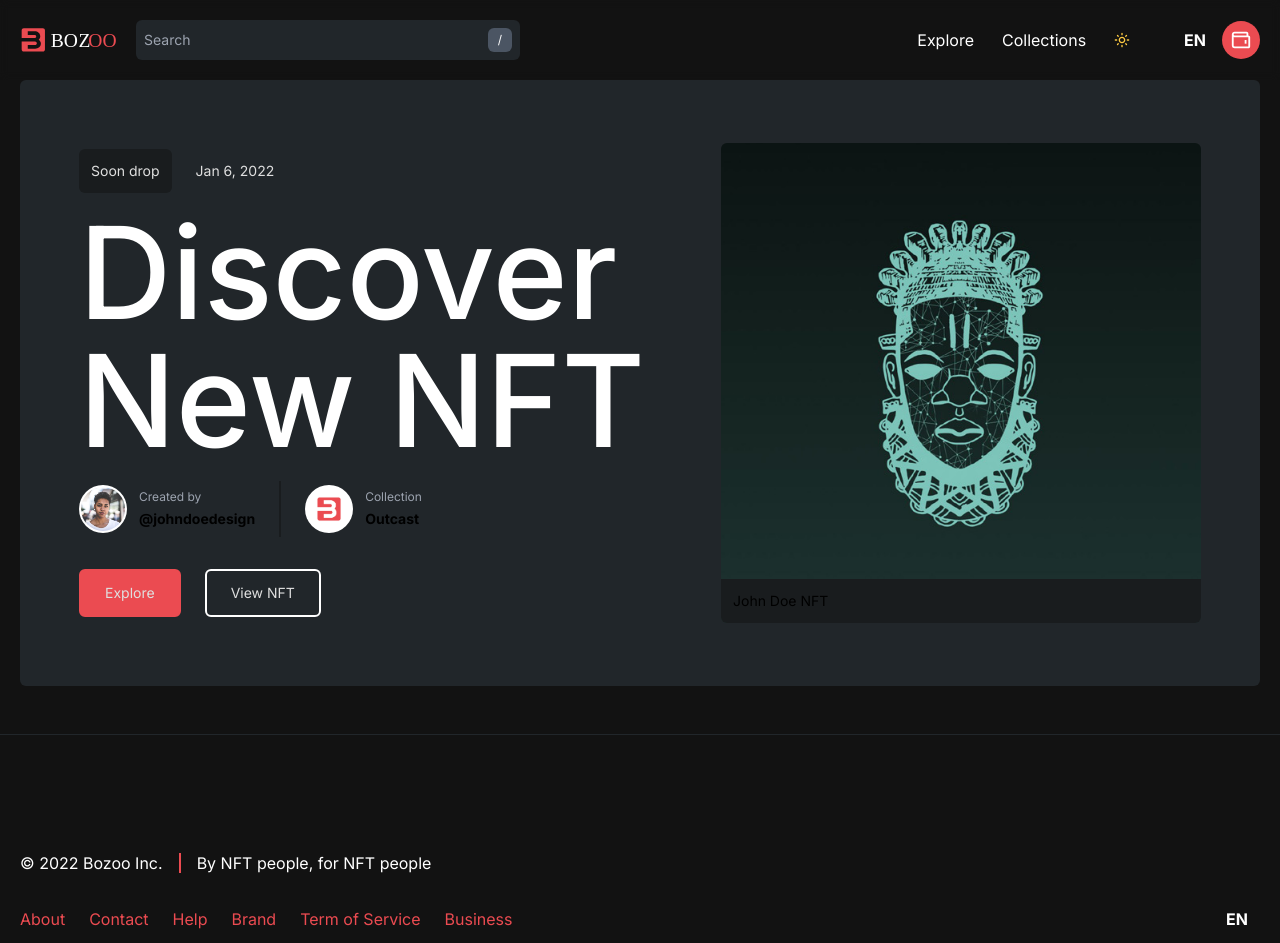
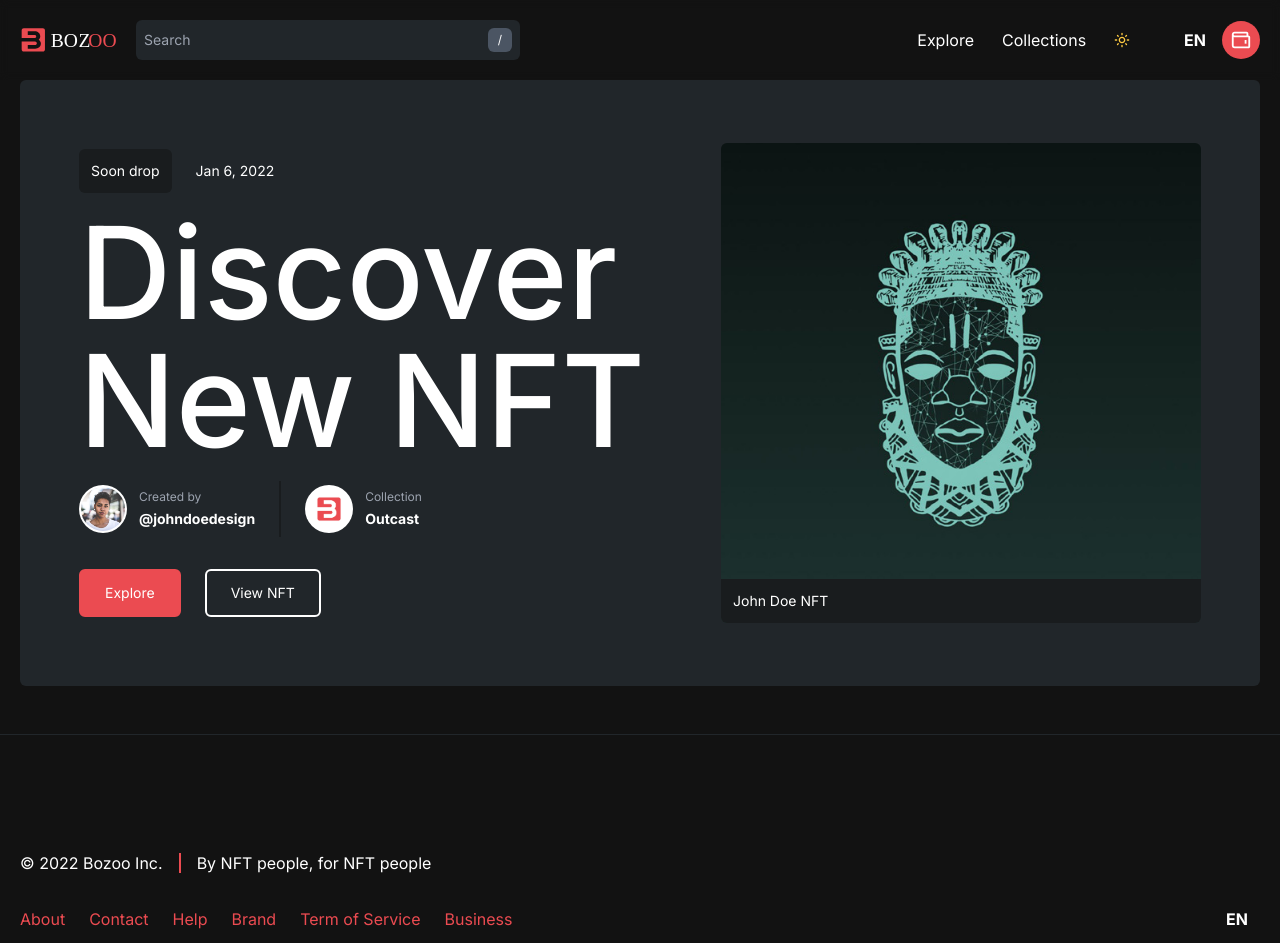
Before and after one commit to Geekles007/bozoo, a Next.js app: page / in a window 1280 px wide. Built offline with nearby package versions, Linux system fonts and the light colour scheme; some icons are missing.

Commit message:
update global.scss file

```diff
--- a/src/styles/globals.scss
+++ b/src/styles/globals.scss
@@ -20,7 +20,7 @@ a {
 
 * {
   box-sizing: border-box;
-  @apply transition-all duration-500;
+  //@apply transition-all duration-500;
 }
 
 .lang--switcher {
```
